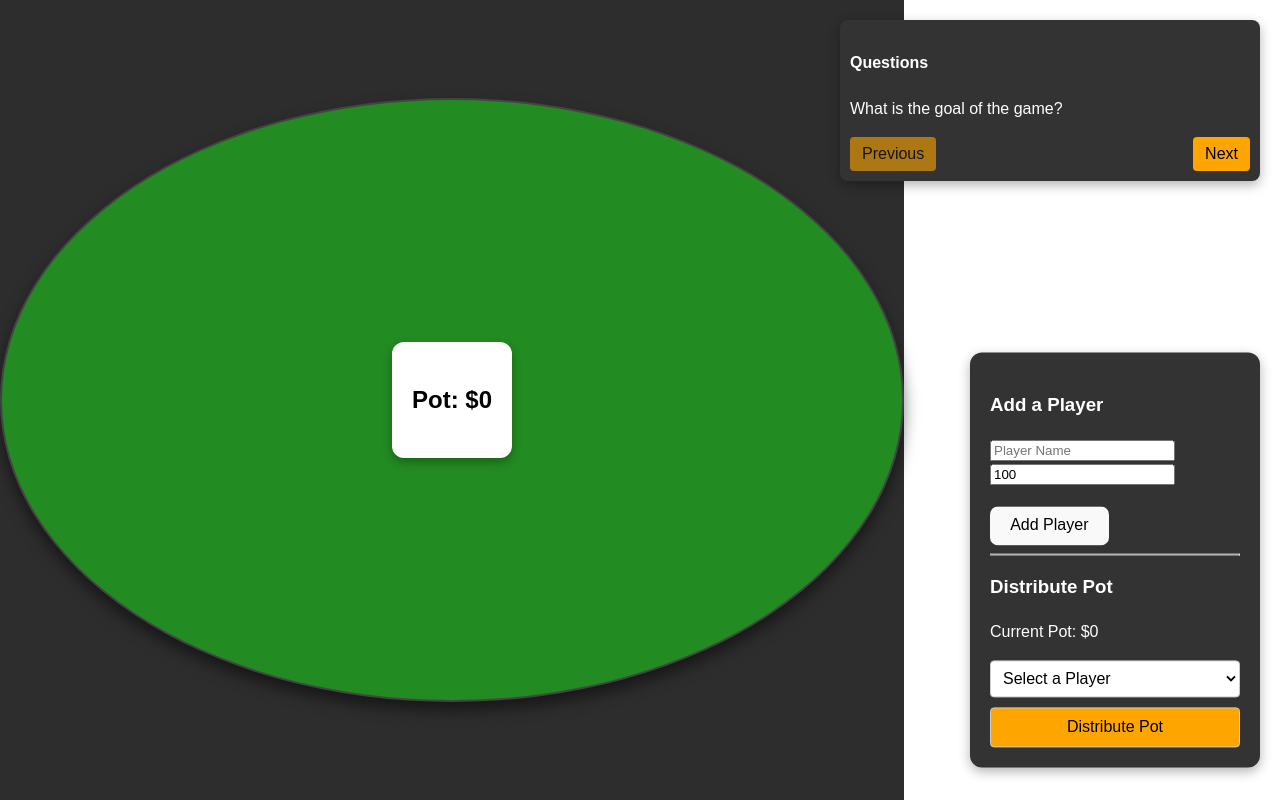
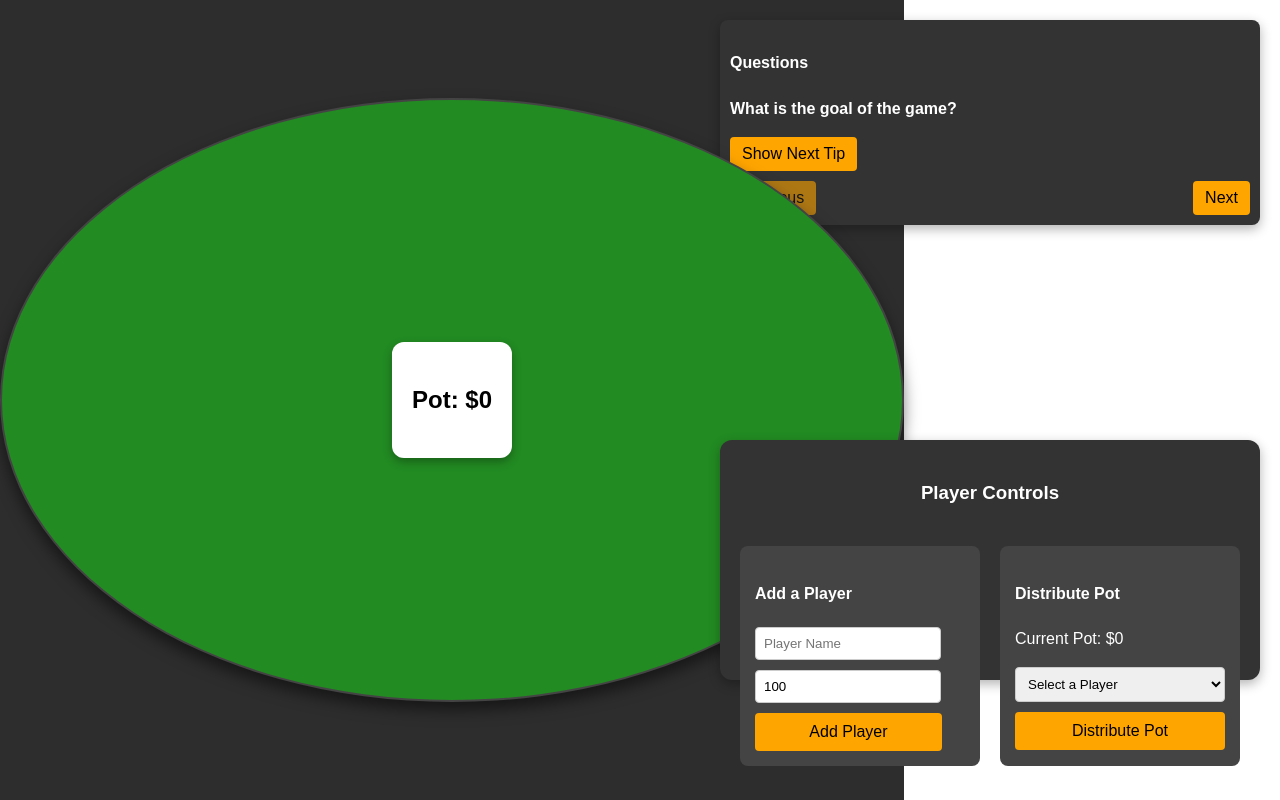
Before and after one commit to simonbiwer/poker-table, a React (Vite) app: page / in a window 1280 px wide. Built offline with nearby package versions, Linux system fonts and the light colour scheme.

Commit message:
add tips for questions

```diff
--- a/src/App.css
+++ b/src/App.css
@@ -140,7 +140,8 @@
   border-radius: 12px;
   box-shadow: 0 4px 12px rgba(0, 0, 0, 0.3); /* Add shadow for depth */
   color: white;
-  width: 250px; /* Give it a fixed width to stabilize layout */
+  width: 500px; /* Give it a fixed width to stabilize layout */
+  height: 200px;
 }
 
 .no-arrows {
--- a/src/PlayerControls.tsx
+++ b/src/PlayerControls.tsx
@@ -36,46 +36,100 @@ export default function Controls({ players, pot, dispatch }: ControlsProps) {
 
 
     return (
-        <div className="controls">
-            <h3>Add a Player</h3>
+        <div
+            className="controls"
+            style={{
+                display: "flex",
+                flexDirection: "column",
+                alignItems: "center",
+                gap: "20px",
+            }}
+        >
+            <h3>Player Controls</h3>
+
+            {/* Wrap Add a Player and Distribute Pot in a Flex Container */}
+            <div
+                style={{
+                    display: "flex",
+                    flexDirection: "row",
+                    justifyContent: "space-between",
+                    gap: "20px", // Add spacing between sections
+                    width: "100%", // Ensure full width is used
+                }}
+            >
+                {/* Add a Player Section */}
+                <div
+                    style={{
+                        backgroundColor: "#444",
+                        padding: "15px",
+                        borderRadius: "8px",
+                        flex: 1, // Adjust to take equal space
+                    }}
+                >
+                    <h4>Add a Player</h4>
                     <input
                         type="text"
                         placeholder="Player Name"
                         value={name}
                         onChange={(e) => setName(e.target.value)}
+                        style={{
+                            width: "80%",
+                            padding: "8px",
+                            marginBottom: "10px",
+                            border: "1px solid #ccc",
+                            borderRadius: "4px",
+                        }}
                     />
                     <input
                         type="number"
                         placeholder="Starting Balance"
                         value={balance}
                         onChange={(e) => setBalance(Number(e.target.value))}
+                        style={{
+                            width: "80%",
+                            padding: "8px",
+                            marginBottom: "10px",
+                            border: "1px solid #ccc",
+                            borderRadius: "4px",
+                        }}
                         className="no-arrows"
                     />
                     <button
                         onClick={handleAddPlayer}
-                style={{marginTop: '20px'}}
-            >Add Player</button>
+                        style={{
+                            width: "89%",
+                            backgroundColor: "#FFA500",
+                            color: "black",
+                            padding: "10px",
+                            border: "none",
+                            borderRadius: "4px",
+                            cursor: "pointer",
+                        }}
+                    >
+                        Add Player
+                    </button>
+                </div>
 
-            {/* Divider for new functionality */}
-            <hr />
-
-            <h3>Distribute Pot</h3>
+                {/* Distribute Pot Section */}
+                <div
+                    style={{
+                        backgroundColor: "#444",
+                        padding: "15px",
+                        borderRadius: "8px",
+                        flex: 1, // Adjust to take equal space
+                    }}
+                >
+                    <h4>Distribute Pot</h4>
                     <p>Current Pot: ${pot}</p>
-
-            <div style={{ display: 'flex', flexDirection: 'column', alignItems: 'flex-start', width: '100%' }}>
-                {/* Dropdown for Players */}
                     <select
+                        onChange={(e) => setSelectedPlayer(e.target.value)}
                         style={{
-                        width: '100%', // Enforce full-width to prevent shrinking
-                        padding: '8px',
-                        fontSize: '1rem',
-                        color: 'black', // Dropdown text color
-                        backgroundColor: 'white',
-                        border: '1px solid #ccc',
-                        borderRadius: '4px',
-                        marginBottom: '10px', // Add spacing below
+                            width: "100%",
+                            padding: "8px",
+                            marginBottom: "10px",
+                            border: "1px solid #ccc",
+                            borderRadius: "4px",
                         }}
-                    onChange={(e) => setSelectedPlayer(e.target.value)}
                     >
                         <option value="">Select a Player</option>
                         {players.map((player) => (
@@ -84,23 +138,22 @@ export default function Controls({ players, pot, dispatch }: ControlsProps) {
                             </option>
                         ))}
                     </select>
-
-                {/* Distribute Pot Button */}
                     <button
                         onClick={handleDistributePot}
                         style={{
-                        width: '100%', // Match the width of the dropdown
-                        backgroundColor: '#FFA500', // Orange color
-                        color: 'black', // Black text for readability
-                        padding: '10px 15px',
-                        border: '1px solid #ccc',
-                        borderRadius: '4px',
-                        cursor: 'pointer',
+                            width: "100%",
+                            backgroundColor: "#FFA500",
+                            color: "black",
+                            padding: "10px",
+                            border: "none",
+                            borderRadius: "4px",
+                            cursor: "pointer",
                         }}
                     >
                         Distribute Pot
                     </button>
                 </div>
             </div>
+        </div>
     );
 }
--- a/src/QuestionsNavigator.tsx
+++ b/src/QuestionsNavigator.tsx
@@ -1,54 +1,124 @@
-import { useState } from 'react';
+import { useState } from "react";
 
 const questions = [
-    "What is the goal of the game?",
-    "How do you handle betting rounds?",
-    "What happens when multiple players go all-in?",
-    "How do side pots work?",
-    "What are the rules for splitting the pot?",
+    {
+        question: "What is the goal of the game?",
+        tips: ["The goal is to win the pot.", "Focus on making the best hand or forcing folds."],
+    },
+    {
+        question: "How do you handle betting rounds?",
+        tips: ["Players can bet, call, raise, or fold.", "Follow the betting sequence strictly."],
+    },
+    {
+        question: "What happens when multiple players go all-in?",
+        tips: ["All-in players can win only the portion of the pot they covered.", "Use side pots to manage uncalled amounts."],
+    },
+    {
+        question: "How do side pots work?",
+        tips: ["A side pot is created when one or more players are all-in.", "Calculations should take player stacks into account."],
+    },
+    {
+        question: "What are the rules for splitting the pot?",
+        tips: ["Split the pot equally between tied hands."],
+    },
+    {
+        question: "This question has no tips!", // Example without tips
+    },
 ];
 
 export default function QuestionsNavigator() {
     const [currentIndex, setCurrentIndex] = useState(0);
+    const [currentTipIndex, setCurrentTipIndex] = useState(-1); // State for showing tips incrementally
 
     const goToNextQuestion = () => {
         if (currentIndex < questions.length - 1) {
             setCurrentIndex(currentIndex + 1);
+            setCurrentTipIndex(-1); // Reset tips visibility for the next question
         }
     };
 
-    // Handler for the Previous Question button
     const goToPreviousQuestion = () => {
         if (currentIndex > 0) {
             setCurrentIndex(currentIndex - 1);
+            setCurrentTipIndex(-1); // Reset tips visibility for the previous question
         }
     };
+
+    const revealNextTip = () => {
+        if (currentTipIndex < (questions[currentIndex].tips?.length || 0) - 1) {
+            setCurrentTipIndex(currentTipIndex + 1);
+        }
+    };
+
+    const currentQuestion = questions[currentIndex];
+    const allTipsRevealed = currentTipIndex >= (currentQuestion.tips?.length || 0) - 1;
 
     return (
         <div
             style={{
-                position: 'absolute',
-                top: '20px',
-                right: '20px',
-                backgroundColor: '#333',
-                color: 'white',
-                padding: '10px',
-                borderRadius: '8px',
-                boxShadow: '0 4px 12px rgba(0, 0, 0, 0.3)',
-                width: '400px',
+                position: "absolute",
+                top: "20px",
+                right: "20px",
+                backgroundColor: "#333",
+                color: "white",
+                padding: "10px",
+                borderRadius: "8px",
+                boxShadow: "0 4px 12px rgba(0, 0, 0, 0.3)",
+                width: "520px",
             }}
         >
             {/* Display the current question */}
             <h4>Questions</h4>
-            <p>{questions[currentIndex]}</p>
+            <p style={{ fontWeight: "bold" }}>{currentQuestion.question}</p>
+
+            {/* Reveal Tips Button: Only visible if tips exist */}
+            {currentQuestion.tips && currentQuestion.tips.length > 0 && (
+                <button
+                    onClick={revealNextTip}
+                    disabled={allTipsRevealed} // Disable button when all tips are revealed
+                    style={{
+                        backgroundColor: allTipsRevealed ? "#ccc" : "#FFA500", // Gray out when disabled
+                        color: "black",
+                        border: "none",
+                        padding: "8px 12px",
+                        borderRadius: "4px",
+                        display: "block",
+                        marginTop: "15px",
+                        cursor: allTipsRevealed ? "not-allowed" : "pointer",
+                    }}
+                >
+                    {allTipsRevealed ? "No more tips" : "Show Next Tip"}
+                </button>
+            )}
+
+            {/* Display revealed tips */}
+            {currentTipIndex >= 0 && currentQuestion.tips && (
+                <div style={{ marginTop: "15px" }}>
+                    <h5>Tips Revealed:</h5>
+                    <ul style={{ paddingLeft: "20px" }}>
+                        {currentQuestion.tips.slice(0, currentTipIndex + 1).map((tip, index) => (
+                            <li key={index} style={{ marginBottom: "5px" }}>
+                                {tip}
+                            </li>
+                        ))}
+                    </ul>
+                </div>
+            )}
+
+            {/* Display message if no tips are available */}
+            {!currentQuestion.tips && (
+                <p style={{ fontStyle: "italic", color: "#aaa", marginTop: "15px" }}>
+                    No tips available for this question.
+                </p>
+            )}
 
             {/* Navigation Buttons */}
             <div
                 style={{
-                    display: 'flex',
-                    justifyContent: 'space-between',
-                    gap: '15px', // Add space between the buttons
-                    marginTop: '10px',
+                    display: "flex",
+                    justifyContent: "space-between",
+                    gap: "15px",
+                    marginTop: "10px",
                 }}
             >
                 {/* Previous Button */}
@@ -56,12 +126,12 @@ export default function QuestionsNavigator() {
                     onClick={goToPreviousQuestion}
                     disabled={currentIndex === 0}
                     style={{
-                        backgroundColor: '#FFA500',
-                        color: 'black',
-                        border: 'none',
-                        padding: '8px 12px',
-                        borderRadius: '4px',
-                        cursor: currentIndex === 0 ? 'not-allowed' : 'pointer',
+                        backgroundColor: "#FFA500",
+                        color: "black",
+                        border: "none",
+                        padding: "8px 12px",
+                        borderRadius: "4px",
+                        cursor: currentIndex === 0 ? "not-allowed" : "pointer",
                         opacity: currentIndex === 0 ? 0.6 : 1,
                     }}
                 >
@@ -73,12 +143,12 @@ export default function QuestionsNavigator() {
                     onClick={goToNextQuestion}
                     disabled={currentIndex === questions.length - 1}
                     style={{
-                        backgroundColor: '#FFA500',
-                        color: 'black',
-                        border: 'none',
-                        padding: '8px 12px',
-                        borderRadius: '4px',
-                        cursor: currentIndex === questions.length - 1 ? 'not-allowed' : 'pointer',
+                        backgroundColor: "#FFA500",
+                        color: "black",
+                        border: "none",
+                        padding: "8px 12px",
+                        borderRadius: "4px",
+                        cursor: currentIndex === questions.length - 1 ? "not-allowed" : "pointer",
                         opacity: currentIndex === questions.length - 1 ? 0.6 : 1,
                     }}
                 >
```
Lines whose indentation alone changed are shown as unchanged.
